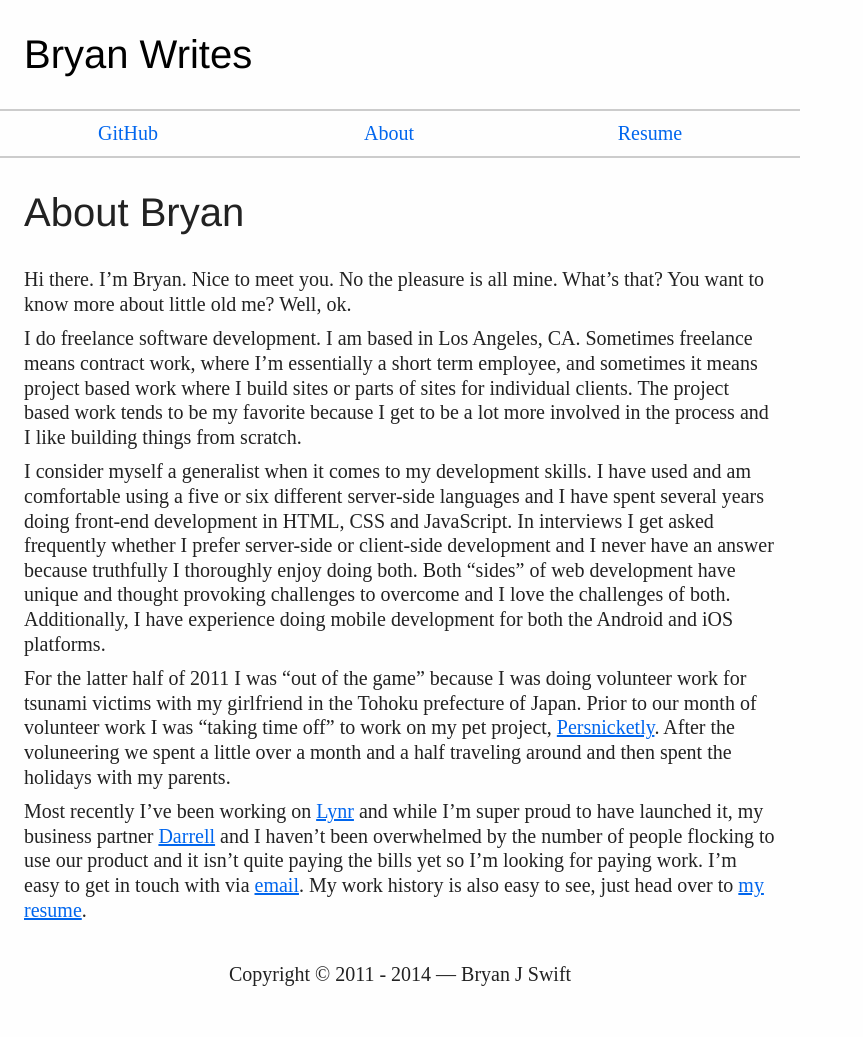
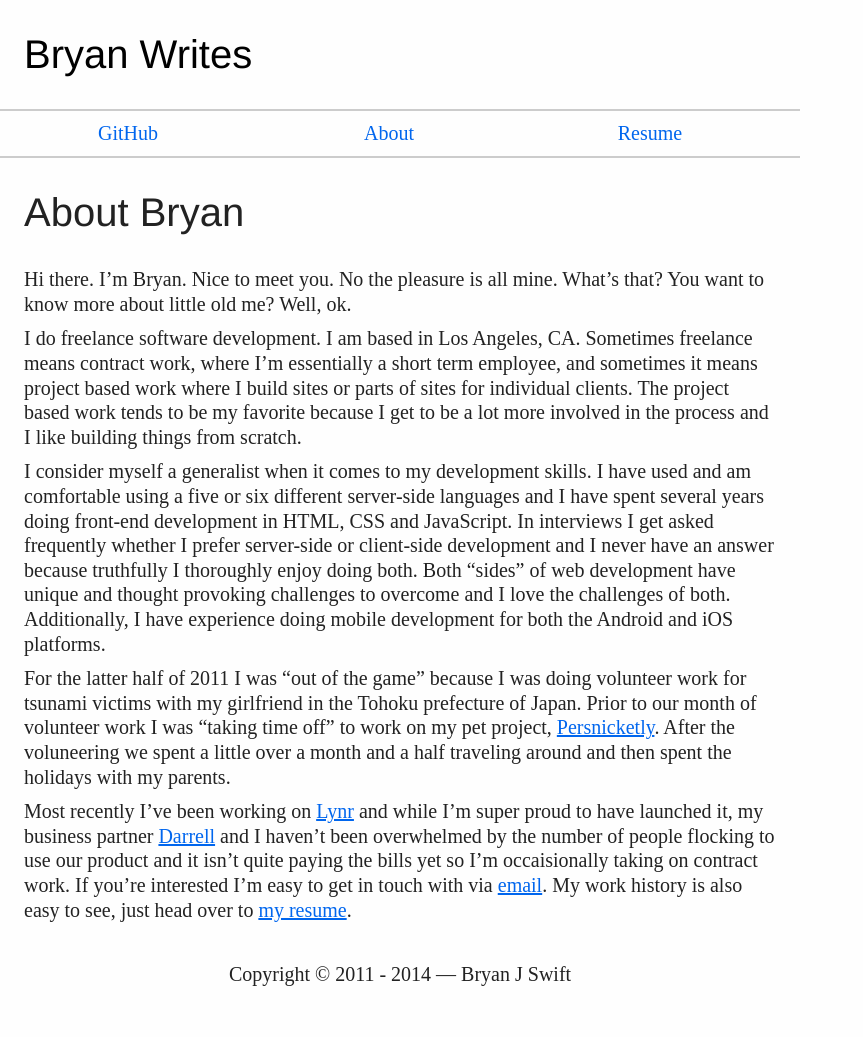
Before and after one commit to bryanjswift/bryanjswift.github.com, a Jekyll site: the page built from about/index.markdown, in a window 1280 px wide. Shown: the whole page, without its empty margins (0-863 px from the left). Built offline with Jekyll 4.4.1, drawn with Linux system fonts in a browser that asks for light colours.

Commit message:
Be more honest about the frequency of taking on work

```diff
--- a/about/index.markdown
+++ b/about/index.markdown
@@ -34,6 +34,7 @@ around and then spent the holidays with my parents.
 Most recently I've been working on [Lynr](https://www.lynr.co) and while
 I'm super proud to have launched it, my business partner [Darrell](http://darrellwhitelaw.com)
 and I haven't been overwhelmed by the number of people flocking to use
-our product and it isn't quite paying the bills yet so I'm looking for
-paying work. I'm easy to get in touch with via [email](mailto:mail@bryanwrit.es).
-My work history is also easy to see, just head over to [my resume](/resume).
+our product and it isn't quite paying the bills yet so I'm occaisionally
+taking on contract work. If you're interested I'm easy to get in touch
+with via [email](mailto:mail@bryanwrit.es). My work history is also easy
+to see, just head over to [my resume](/resume/).
```
